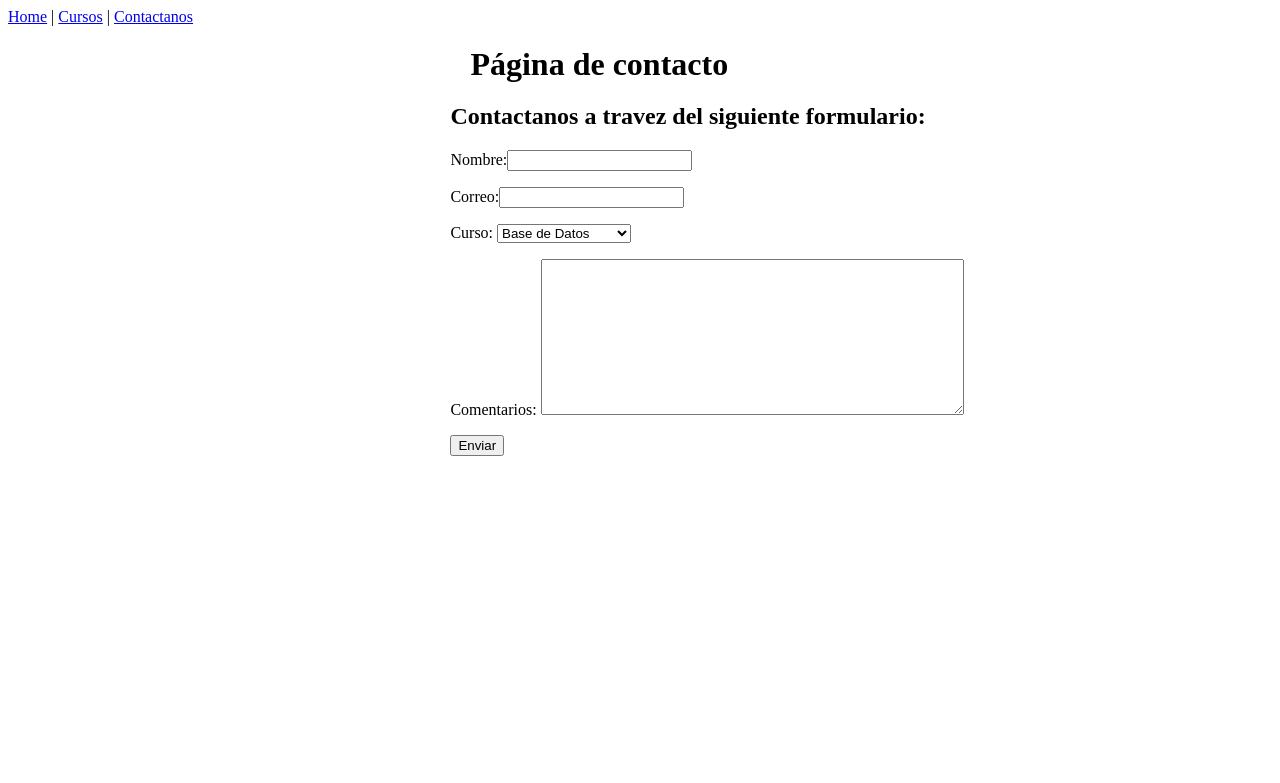
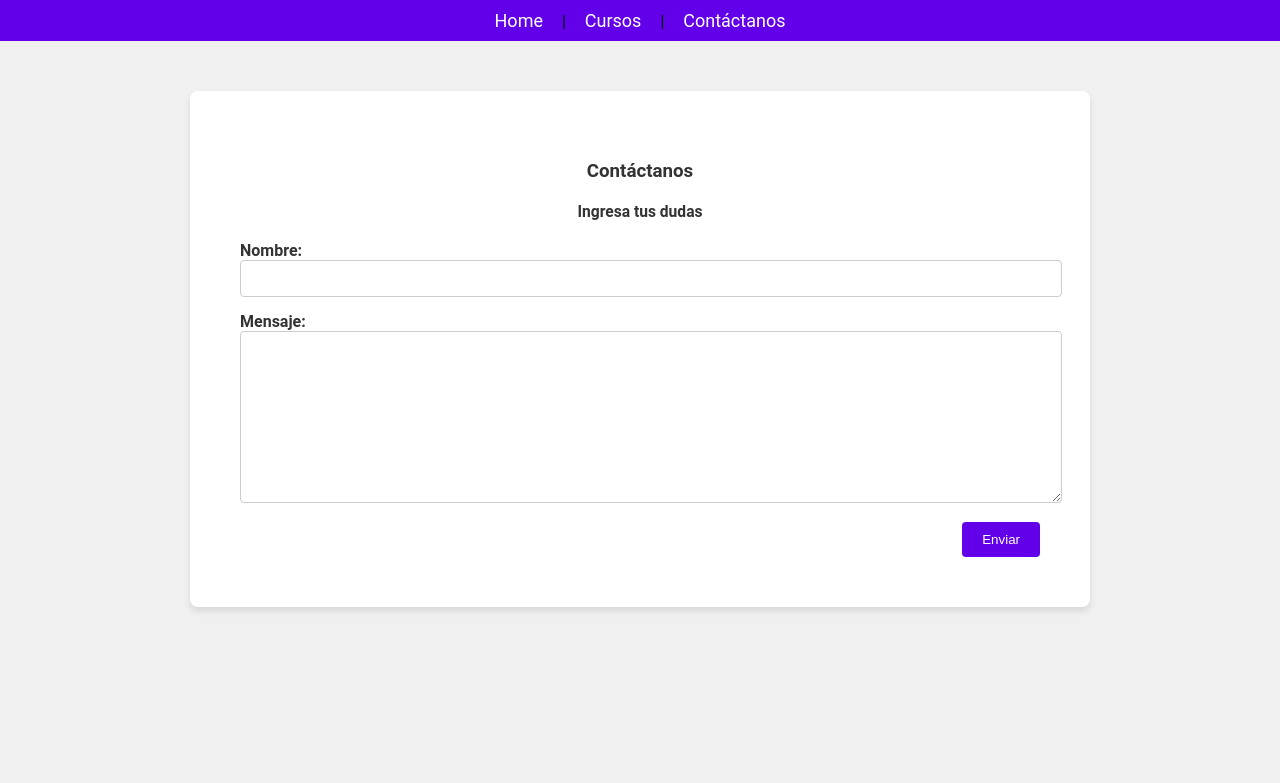
Before and after one commit to Omargeimer/cursos-django, a Django app: page /contacto/ in a window 1280 px wide. Shown: the top 783 px of the page. Run offline with Django 5.2, Linux system fonts and the light colour scheme.

Commit message:
Diseño 2.0

```diff
--- /dev/null
+++ b/CursosDjango/CursosDjango/static/CursosDjango/css/estilo.css
@@ -0,0 +1,141 @@
+/* Estilos generales */
+body {
+    font-family: 'Roboto', sans-serif;
+    background-color: #f0f0f0;
+    margin: 0;
+    padding: 0;
+}
+
+.menu {
+    background-color: #6200ea;
+    padding: 10px 0;
+    text-align: center;
+    margin: 0;
+}
+
+.menu a {
+    color: white;
+    text-decoration: none;
+    margin: 0 15px;
+    font-size: 18px;
+}
+
+.menu a:hover {
+    text-decoration: underline;
+}
+
+.menu a:active {
+    color: #ff6347;
+    text-decoration: solid;
+}
+
+
+/* Estilos para el contenedor de contacto */
+.principal-container {
+    max-width: 800px;
+    margin: 50px auto;
+    padding: 50px;
+    background-color: #fff;
+    box-shadow: 0 4px 6px rgba(0, 0, 0, 0.1);
+    border-radius: 8px;
+}
+
+.principal-container h1 {
+    text-align: center;
+    color: #6200ea;
+    padding-bottom: 15px;
+}
+
+
+/* Estilos para el contenedor de contacto */
+.contact-container {
+    max-width: 800px;
+    margin: 50px auto;
+    padding: 50px;
+    background-color: #fff;
+    box-shadow: 0 4px 6px rgba(0, 0, 0, 0.1);
+    border-radius: 8px;
+}
+
+.contact-container h3 {
+    text-align: center;
+    color: #333;
+}
+
+/* Estilos para los formularios */
+.form-horizontal .form-group {
+    margin-bottom: 15px;
+}
+
+.form-horizontal .control-label {
+    font-weight: bold;
+    color: #333;
+}
+
+.form-horizontal .form-control {
+    width: 100%;
+    padding: 10px;
+    border: 1px solid #ccc;
+    border-radius: 4px;
+    transition: border-color 0.3s, box-shadow 0.3s;
+}
+
+.form-horizontal .form-control:focus {
+    border-color: #6200ea;
+    box-shadow: 0 0 5px rgba(98, 0, 234, 0.3);
+}
+
+.form-actions {
+    text-align: right;
+}
+
+.form-actions .btn {
+    background-color: #6200ea;
+    color: white;
+    border: none;
+    padding: 10px 20px;
+    border-radius: 4px;
+    cursor: pointer;
+    transition: background-color 0.3s, box-shadow 0.3s;
+}
+
+.form-actions .btn:hover {
+    background-color: #3700b3;
+    box-shadow: 0 4px 6px rgba(0, 0, 0, 0.1);
+}
+
+/* Estilos para la lista de cursos */
+.cursos-container {
+    max-width: 800px;
+    margin: 50px auto;
+    padding: 20px;
+    background-color: #fff;
+    box-shadow: 0 4px 6px rgba(0, 0, 0, 0.1);
+    border-radius: 8px;
+    text-align: center;
+}
+
+.cursos-container h1 {
+    color: #333;
+    margin-bottom: 20px;
+}
+
+.cursos-lista {
+    list-style-type: none;
+    padding: 0;
+    margin: 0 auto;
+    display: inline-block;
+}
+
+.cursos-lista li {
+    background-color: #e0e0e0;
+    margin: 10px 0;
+    padding: 10px 20px;
+    border-radius: 4px;
+    transition: background-color 0.3s;
+}
+
+.cursos-lista li:hover {
+    background-color: #bdbdbd;
+    cursor: pointer;
+}
--- a/CursosDjango/CursosDjango/templates/CursosDjango/contacto.html
+++ b/CursosDjango/CursosDjango/templates/CursosDjango/contacto.html
@@ -1,28 +1,38 @@
-{% extends "CursosDjango/encabezado.html" %}
+{% extends "CursosDjango/menu.html" %}
 {% block titulo %} CONTACTO {% endblock%}
 {% block contenido %}
 
-<div style="margin-left: 35%; box-shadow: 2px; margin-top: 20px;">
-    <h1 style="margin: 20px;">Página de contacto</h1>
-    <h2>Contactanos a travez del siguiente formulario:</h2>
-    <p>Nombre:<input type="text" name="nombre"></p>
-    <p>Correo:<input type="email" name="correo"></p>
-    <p>Curso:
-        <select name="curso">
-            <option value="BD">Base de Datos</option>
-            <option value="PY">Python Avanzado</option>
-            <option value="MIG">Migraciones</option>
-            <option value="INT">Interfaces</option>
-            <option value="PROG">Programación</option>
-            <option value="DFLU">Diagramas de flujo</option>
-        </select>
-    </p>
-    <P>
-        Comentarios:
-        <textarea name="comentarios" cols="50" rows="10">
-        </textarea>
-    </P>
-    <p><input type="button" name="enviar" value="Enviar"></p>
+<div class="contact-container">
+    <h3>Contáctanos</h3>
+    <h3><small>Ingresa tus dudas</small></h3>
+
+    <!-- Formulario -->
+    <form class="form-horizontal" action="#" role="form">
+        <div class="panel panel-default">
+            <div class="panel-body">
+
+                <div class="form-group">
+                    <label class="col-sm-2 control-label text-right">Nombre:</label>
+                    <div class="col-sm-10">
+                        <input type="text" class="form-control">
+                    </div>
+                </div>
+
+                <div class="form-group">
+                    <label class="col-sm-2 control-label text-right">Mensaje:</label>
+                    <div class="col-sm-10">
+                        <textarea cols="50" rows="10" class="form-control"></textarea>
+                    </div>
+                </div>
+
+                <div class="form-actions text-right">
+                    <input type="submit" value="Enviar" class="btn btn-primary">
+                </div>
+
+            </div>
+        </div>
+    </form>
+    <!-- Fin del Formulario -->
+
 </div>
-
 {% endblock %}
--- a/CursosDjango/CursosDjango/templates/CursosDjango/encabezado.html
+++ /dev/null
@@ -1,20 +0,0 @@
-<html lang="es">
-    <head>
-        <title>{% block titulo %} {% endblock%}</title>
-    </head>
-    <body>
-        <!--MENÚ-->
-        <p>
-            <a href="{%url 'Principal'%}">Home</a>
-            |
-            <a href="{%url 'Cursos'%}">Cursos</a>
-            |
-            <a href="{%url 'Contacto'%}">Contactanos</a>
-        </p>
-        <!--CONTENIDO-->
-        {% block contenido %}<!--Template tag-->
-
-        {% endblock %}
-
-    </body>
-</html>
--- /dev/null
+++ b/CursosDjango/CursosDjango/templates/CursosDjango/menu.html
@@ -0,0 +1,25 @@
+<!DOCTYPE html>
+<html lang="es">
+<head>
+    <meta charset="UTF-8">
+    <meta name="viewport" content="width=device-width, initial-scale=1.0">
+    <title>{% block titulo %} {% endblock%}</title>
+
+    {% load static %}
+    <link href="{% static 'CursosDjango/css/estilo.css'%}" rel="stylesheet" type="text/css">
+</head>
+<body>
+
+    <!-- MENÚ -->
+    <p class="menu">
+        <a href="{% url 'Principal' %}" class="{% if request.resolver_match.url_name == 'Principal' %}active{% endif %}">Home</a>
+        |
+        <a href="{% url 'Cursos' %}" class="{% if request.resolver_match.url_name == 'Cursos' %}active{% endif %}">Cursos</a>
+        |
+        <a href="{% url 'Contacto' %}" class="{% if request.resolver_match.url_name == 'Contacto' %}active{% endif %}">Contáctanos</a>
+    </p>
+
+    <!-- CONTENIDO -->
+    {% block contenido %}{% endblock %}
+</body>
+</html>
--- a/CursosDjango/CursosDjango/templates/CursosDjango/principal.html
+++ b/CursosDjango/CursosDjango/templates/CursosDjango/principal.html
@@ -1,8 +1,9 @@
-{% extends "CursosDjango/encabezado.html" %}
+{% extends "CursosDjango/menu.html" %}
 {% block titulo %} PRINCIPAL {% endblock%}
 {% block contenido %}
 
-<H1 style='color: red;'>CURSOS DJANGO</H1>
+<div class="principal-container">
+    <h1>CURSOS DJANGO</h1>
     <h3>Bienvenido a la página de cursos de Django</h3>
     <p>
         En esta página encontraras material para convertirte en un experto en el
@@ -12,5 +13,6 @@
         tienes experiencia, tomes antes un curso de python basico ya que durante el curso
         daremos por hecho que sabes python basico.
     </p>
+</div>
 
 {% endblock %}
```
Also changed, not shown: CursosDjango/CursosDjango/templates/CursosDjango/cursos.html (+5 -4 lines). Lines whose indentation alone changed are shown as unchanged.
